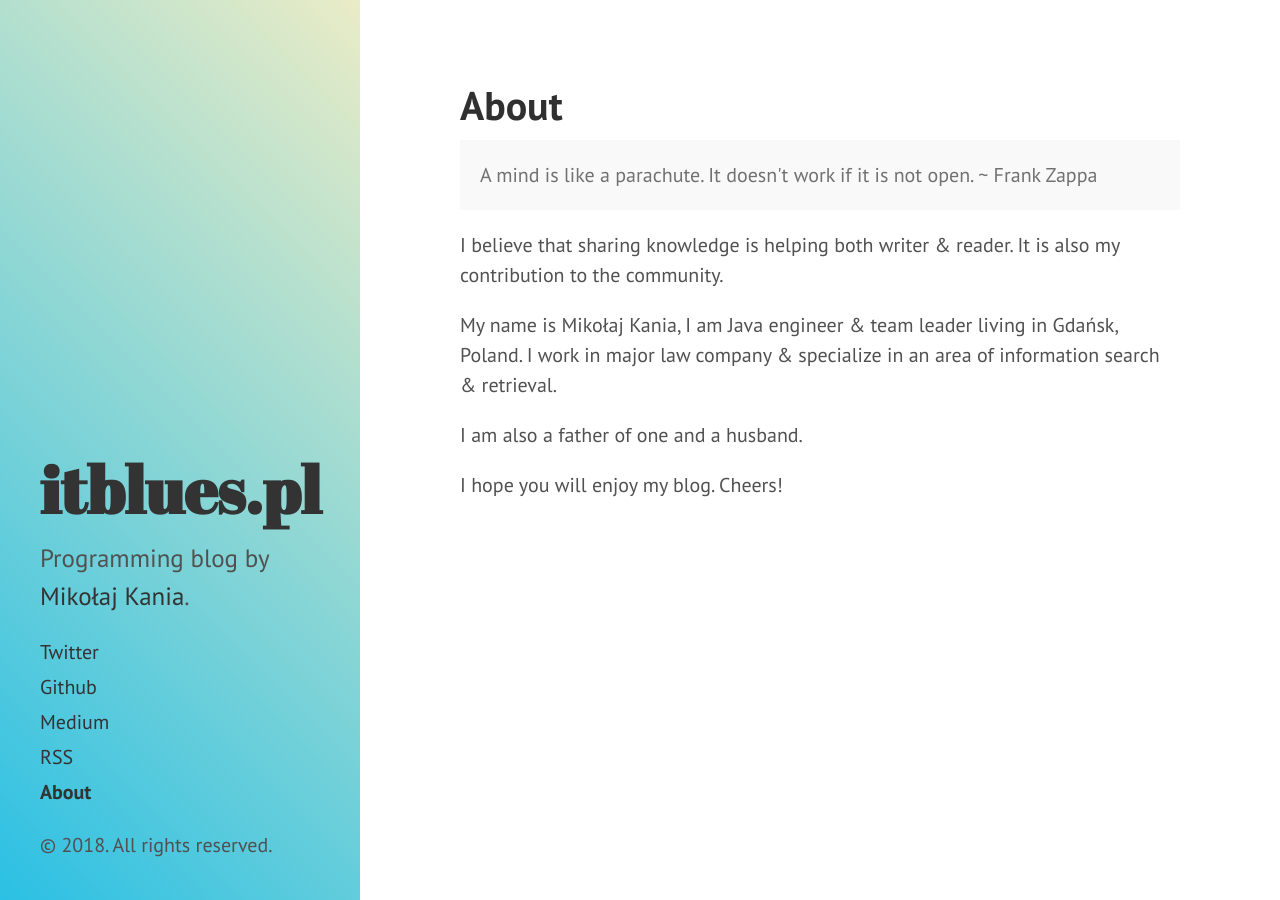
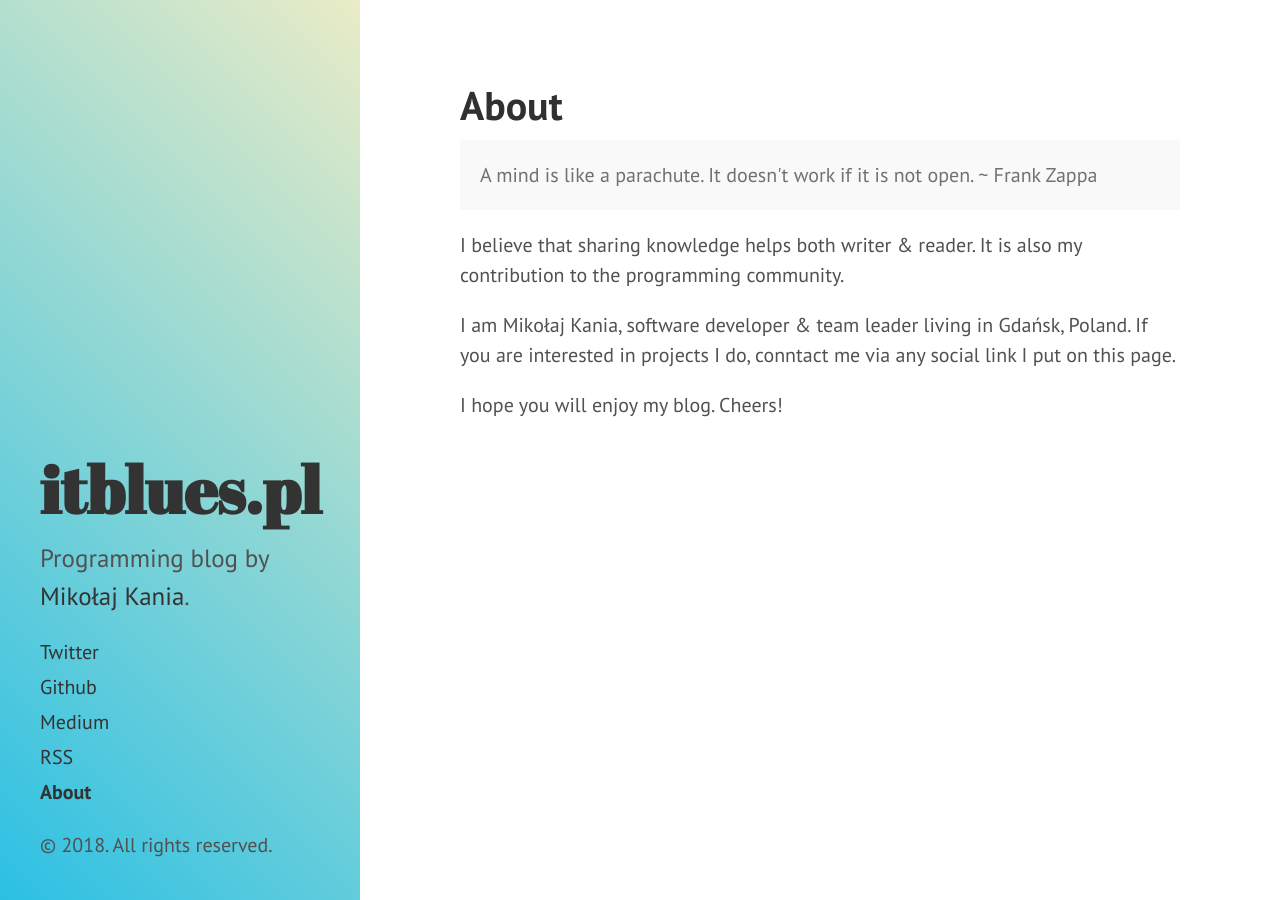
Before and after one commit to mikolajkania/mikolajkania.github.io, a Jekyll site: the page built from about.md, in a window 1280 px wide. Built offline with Jekyll 4.4.1, drawn with Linux system fonts in a browser that asks for light colours.

Commit message:
About update

```diff
--- a/about.md
+++ b/about.md
@@ -7,10 +7,8 @@ title: About
   A mind is like a parachute. It doesn't work if it is not open. ~ Frank Zappa
 </p>
 
-I believe that sharing knowledge is helping both writer & reader. It is also my contribution to the  community.
+I believe that sharing knowledge helps both writer & reader. It is also my contribution to the programming community.
 
-My name is Mikołaj Kania, I am Java engineer & team leader living in Gdańsk, Poland. I work in major law company & specialize in an area of information search & retrieval.
-
-I am also a father of one and a husband.
+I am Mikołaj Kania, software developer & team leader living in Gdańsk, Poland. If you are interested in projects I do, conntact me via any social link I put on this page.
 
 I hope you will enjoy my blog. Cheers!
```
